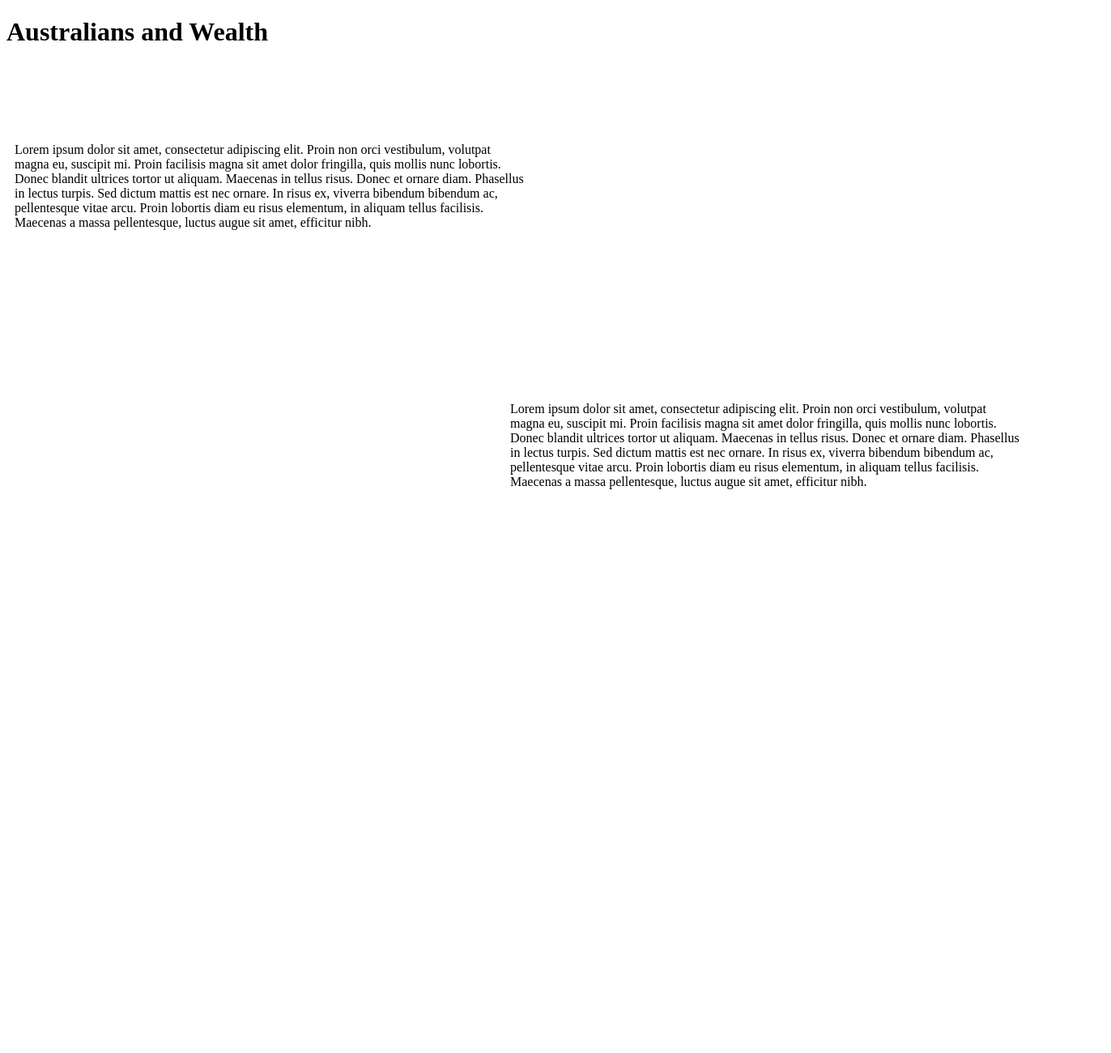
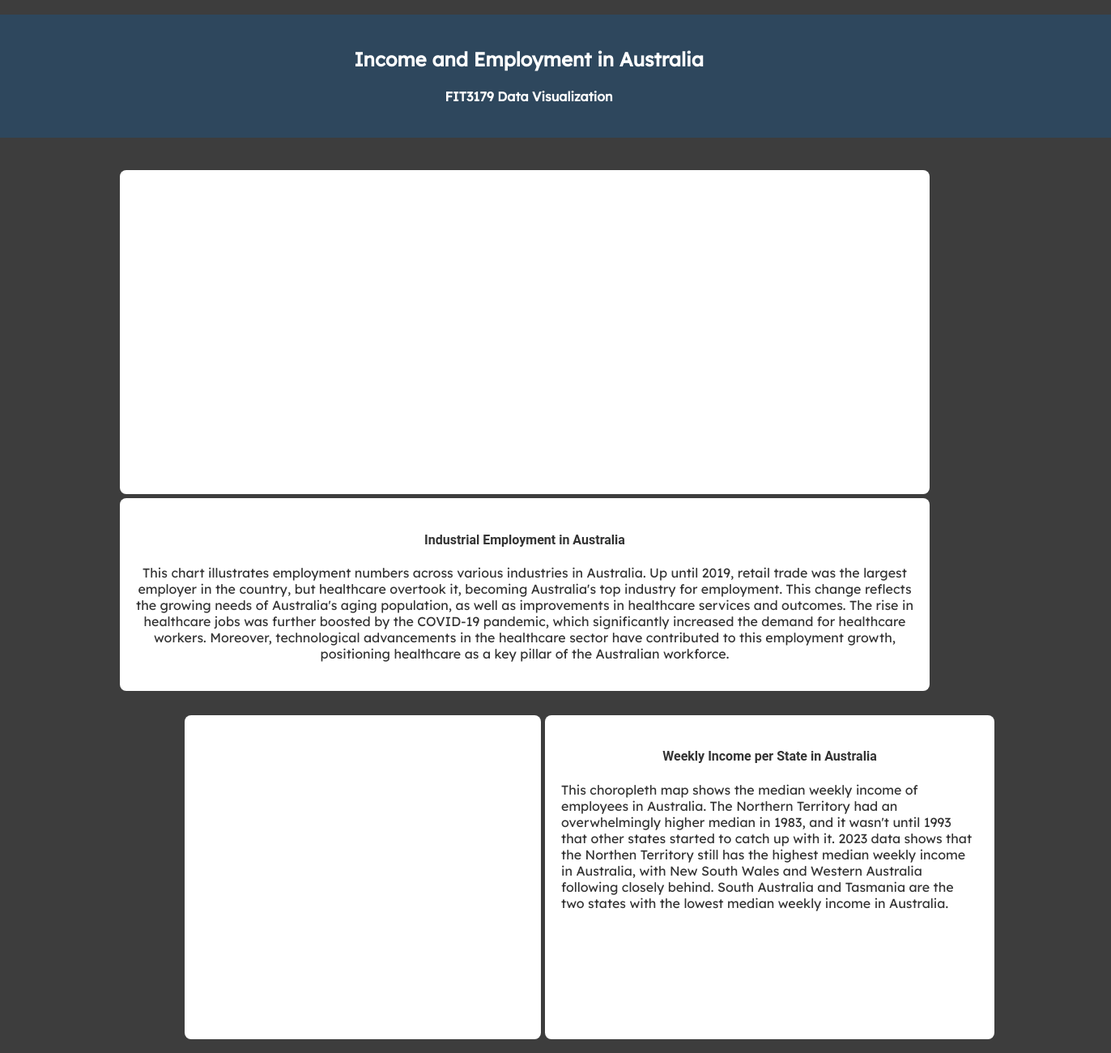
Before and after one commit to rlim0045/FIT3179-Assignment-2, a plain HTML site: page index.html in a window 1280 px wide. Shown: the top 1300 px of the page at 81% size, 1372 px wide, since content can reach past the window. Before the commit the page ends 800 px from the top, so only its background shows below. Drawn offline with Linux system fonts and the light colour scheme; a script that the page names is missing.

Commit message:
Update index.html

```diff
--- a/index.html
+++ b/index.html
@@ -1,65 +1,132 @@
 <!DOCTYPE html>
 <html lang="en">
+
     <head>
         <meta charset="UTF-8">
         <meta name="viewport" content="width=device-width, initial-scale=1.0">
+        <title>Assignment 2 FIT3179</title>
         <script src="https://cdn.jsdelivr.net/npm/vega@5"></script>
         <script src="https://cdn.jsdelivr.net/npm/vega-lite@5"></script>
         <script src="https://cdn.jsdelivr.net/npm/vega-embed@6"></script>
-    <style>
-        .container {
-            display: flex;
-            justify-content: space-between;
-            align-items: center;
-            margin-bottom: 20px;
-        }
-        .container:nth-child(odd) {
-            flex-direction: row;
-        }
-        .container:nth-child(even) {
-            flex-direction: row-reverse;
-        }
-        .vis {
-            width: 400px;
-            height: 300px;
-        }
-        .text {
-            width: 50%;
-            padding: 10px;
-        }
-    </style>
+        <link href='https://fonts.googleapis.com/css?family=Lexend Deca' rel='stylesheet'>
+        <link rel="preconnect" href="https://fonts.googleapis.com">
+        <link rel="stylesheet" href="assignment2.css">
+
     </head>
+
     <body>
-    <h1>Australians and Wealth</h1>
-
-    <!-- Visualization 1 with text -->
-    <div class="container">
-        <div id="vis1" class="vis"></div>
-        <div class="text">
-            <p>
-Lorem ipsum dolor sit amet, consectetur adipiscing elit. Proin non orci vestibulum, volutpat magna eu, suscipit mi. Proin facilisis magna sit amet dolor fringilla, quis mollis nunc lobortis. Donec blandit ultrices tortor ut aliquam. Maecenas in tellus risus. Donec et ornare diam. Phasellus in lectus turpis. Sed dictum mattis est nec ornare. In risus ex, viverra bibendum bibendum ac, pellentesque vitae arcu. Proin lobortis diam eu risus elementum, in aliquam tellus facilisis. Maecenas a massa pellentesque, luctus augue sit amet, efficitur nibh.
- </p>
+        <div class = flex-container-titlebox>
+            <div class = "textbox-titlebox">
+                <h2 class = "header">Income and Employment in Australia</h2>
+                <h4 class = "header">FIT3179 Data Visualization</h4>
             </div>
         </div>
 
-    <div class="container">
-        <div id="vis2" class="vis"></div>
-        <div class="text">
-            <p>
+        <div class = "flex-container-linechart">
 
-Lorem ipsum dolor sit amet, consectetur adipiscing elit. Proin non orci vestibulum, volutpat magna eu, suscipit mi. Proin facilisis magna sit amet dolor fringilla, quis mollis nunc lobortis. Donec blandit ultrices tortor ut aliquam. Maecenas in tellus risus. Donec et ornare diam. Phasellus in lectus turpis. Sed dictum mattis est nec ornare. In risus ex, viverra bibendum bibendum ac, pellentesque vitae arcu. Proin lobortis diam eu risus elementum, in aliquam tellus facilisis. Maecenas a massa pellentesque, luctus augue sit amet, efficitur nibh.
- </p>
-        </div>
+            <div id = "vis1" class = "chartbox-linechart"></div>
+
+            <div class = textbox-linechart>
+
+            <h4 class = "subtitle"> Industrial Employment in Australia</h4>
+
+            <p class = "text">This chart illustrates employment numbers across various industries in Australia.
+            Up until 2019, retail trade was the largest employer in the country,
+            but healthcare overtook it, becoming Australia's top industry for employment.
+            This change reflects the growing needs of Australia's aging population,
+            as well as improvements in healthcare services and outcomes. The rise in healthcare jobs was further
+            boosted by the COVID-19 pandemic, which significantly increased the demand for healthcare workers.
+            Moreover, technological advancements in the healthcare sector have contributed to this employment growth,
+            positioning healthcare as a key pillar of the Australian workforce.
+
             </div>
 
-    <script type="text/javascript">
-        const jsonUrl1 = "https://raw.githubusercontent.com/rlim0045/FIT3179-Assignment-2/refs/heads/main/vegalite/employment_linechart.vega.json";
+        </div>
 
-        const jsonUrl2 = "https://raw.githubusercontent.com/rlim0045/FIT3179-Assignment-2/refs/heads/main/vegalite/income_maps_states.vega.json";
+        <div class = "flex-container-choropleth">
 
-        vegaEmbed('#vis1', jsonUrl1).catch(console.error);
+            <div id = "vis2" class = "chartbox-choropleth"></div>
 
-        vegaEmbed('#vis2', jsonUrl2).catch(console.error);
+            <div class = textbox-choropleth>
+
+                <h4 class = "subtitle"> Weekly Income per State in Australia</h4>
+
+                <p class = "text">  This choropleth map shows the median weekly income of employees in Australia.
+                The Northern Territory had an overwhelmingly higher median in 1983,
+                and it wasn't until 1993 that other states started to catch up with it.
+                2023 data shows that the Northen Territory still has the highest median weekly
+                income in Australia, with New South Wales and Western Australia following closely
+                behind. South Australia and Tasmania are the two states with the lowest
+                median weekly income in Australia. </p>
+
+            </div>
+
+        </div>
+
+        <div class = "flex-container-population">
+
+            <div class = textbox-population>
+
+                <h4 class = "subtitle"> Weekly Income based on Sex and Age</h4>
+
+                <p class = "text"> This population chart illustrates that wages for Australians are
+                lowest among those aged 15 to 19, gradually increasing until they reach their peak.
+                For Australian females, the highest earnings occur in the age bracket of 45 to 54, while
+                Australian males hit their peak one age group earlier, at 35 to 44. After reaching these
+                peaks, earnings decline until retirement age, which is defined as 65 and older. </p>
+
+            </div>
+
+            <div id = "vis3" class = "chartbox-population"></div>
+
+        </div>
+
+        <div class = "flex-container-choropleth2">
+
+            <div id = "vis4" class = "chartbox-choropleth2"></div>
+
+            <div class = textbox-choropleth2>
+
+            <h4 class = "subtitle"> World GDP per Capita</h4>
+
+            <p class = "text"> This global choropleth map, filtered by year, highlights that Australia
+                consistently ranks among the top countries in GDP per capita. High-income nations are
+                generally located further from the equator, with notable exceptions like Singapore, which
+                stands out as a regional outlier. Australia's strong GDP per capita is driven by key sectors
+                such as mining, finance, healthcare, and education. These industries have contributed to
+                its robust economic performance over the years, making it a leader in the Asia-Pacific region,
+                with a stable economy that continues to attract global investments. </p>
+
+            </div>
+
+        </div>
+
+            <script>
+                // URL to the first visualization
+                const vis1URL = 'https://raw.githubusercontent.com/rlim0045/FIT3179-Assignment-2/refs/heads/main/vegalite/employment_linechart.vega.json';
+                // Embed the first visualization
+                vegaEmbed('#vis1', vis1URL).catch(console.error);
+
+                // URL to the second visualization
+                const vis2URL = 'https://raw.githubusercontent.com/rlim0045/FIT3179-Assignment-2/refs/heads/main/vegalite/income_maps_states.vega.json';
+                // Embed the second visualization
+                vegaEmbed('#vis2', vis2URL).catch(console.error);
+
+                // URL to the third visualization
+                const vis3URL = 'https://raw.githubusercontent.com/rlim0045/FIT3179-Assignment-2/refs/heads/main/vegalite/income_population_pyramid.vega.json';
+                //Embed the third visualization
+                vegaEmbed('#vis3', vis3URL).catch(console.error);
+
+                // URL to the fourth visualization
+                const vis4URL = 'https://raw.githubusercontent.com/rlim0045/FIT3179-Assignment-2/refs/heads/main/vegalite/gdp_per_capita.vega.json';
+                //Embed the fourth visualization
+                vegaEmbed('#vis4', vis4URL).catch(console.error);
+
+
             </script>
+
+        <div class = "footer"> Visualization brought to you by Rayhan Ephraim Limantara - 32575289 </div>
+
     </body>
+
 </html>
```
Lines whose indentation alone changed are shown as unchanged.
